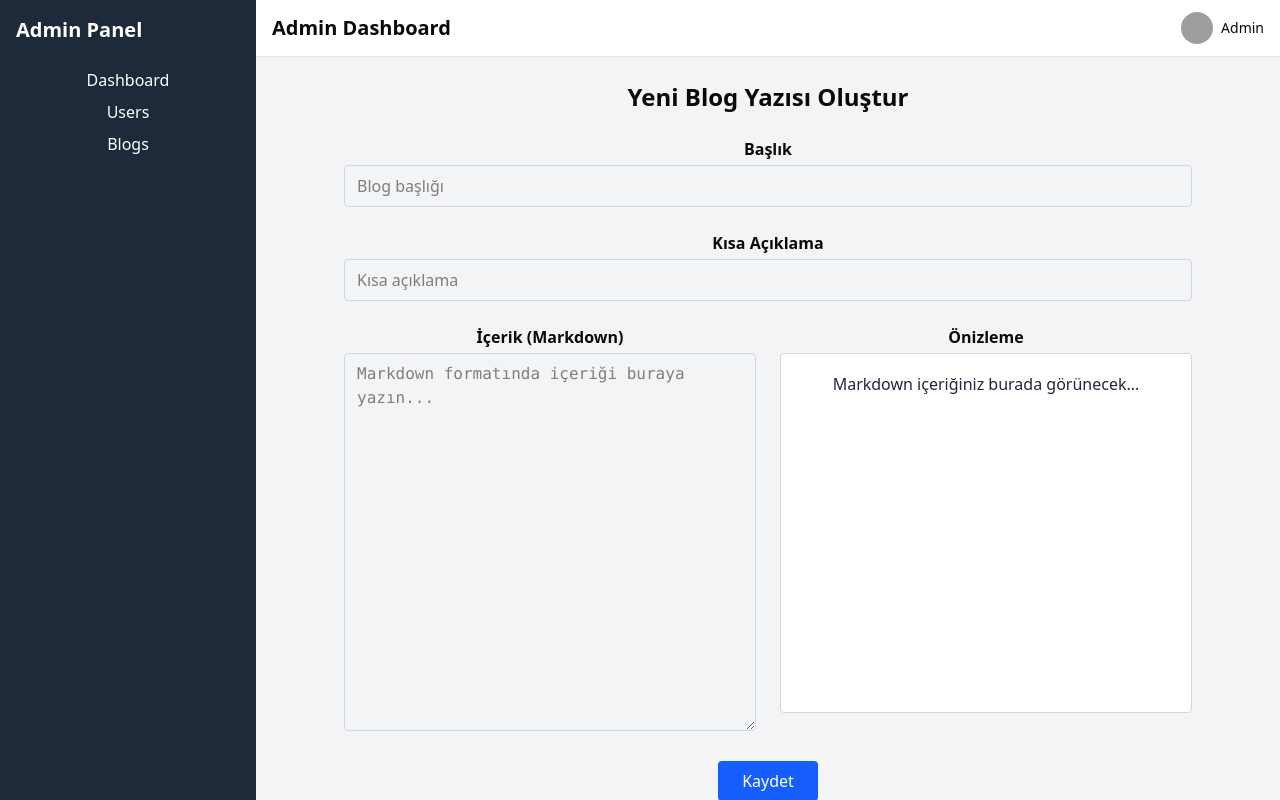
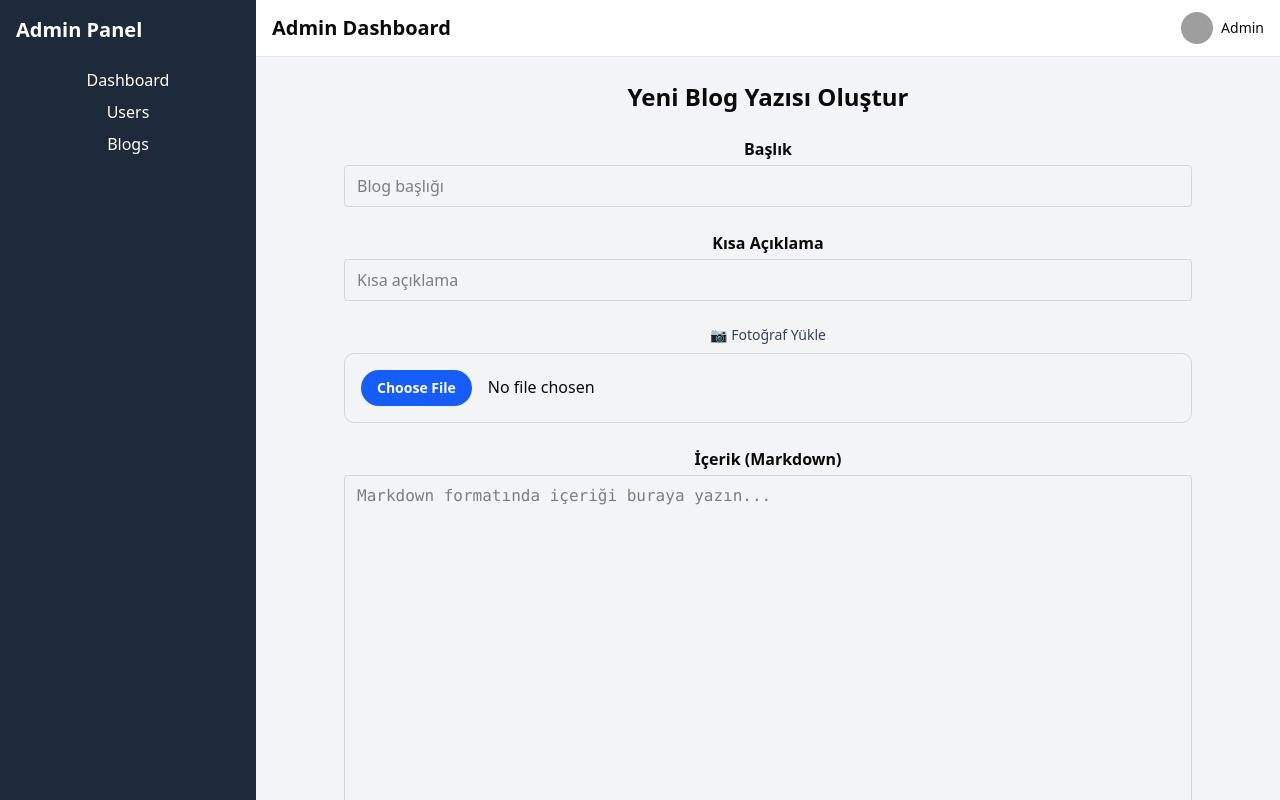
Before and after one commit to frkndnz/habits-app-frontend, a React (Vite) app in the folder habit-tracker/: page /admin/blogs/create in a window 1280 px wide. Built offline with nearby package versions, Linux system fonts and the light colour scheme; no server answers; grey boxes are pictures that could not be loaded.

Commit message:
added blogApi

```diff
--- a/habit-tracker/src/components/admin/blogs/BlogCreate.jsx
+++ b/habit-tracker/src/components/admin/blogs/BlogCreate.jsx
@@ -1,8 +1,10 @@
 import React, { useState } from "react";
 import { useNavigate } from "react-router-dom";
 import ReactMarkdown from "react-markdown";
+import { useAddBlogPostMutation } from "../../../features/blogs/blogApi";
+export const BlogCreate = () => {
 
-export const BlogCreate=()=>{
+  const [addBlogPost]=useAddBlogPostMutation();
 
   const [formData, setFormData] = useState({
     title: "",
@@ -22,10 +24,27 @@ export const BlogCreate=()=>{
 
 
 
-  const handleSubmit=()=>{
+  const handleSubmit = async(e) => {
 
+    e.preventDefault();
+
+    const formDataToSend = new FormData();
+
+    formDataToSend.append("title", formData.title);
+    formDataToSend.append("shortDescription", formData.shortDescription);
+    formDataToSend.append("content", formData.content);
+    formDataToSend.append("image", formData.image);
+
+
+    console.log(formDataToSend.get("title"));
+console.log(formDataToSend.get("image"));
+    await addBlogPost(formDataToSend).unwrap();
   }
-    return(
+
+
+  return (
+    <form onSubmit={handleSubmit} encType="multipart/form-data">
+
     <div className="max-w-4xl mx-auto p-6 space-y-6">
       <h1 className="text-2xl font-bold">Yeni Blog Yazısı Oluştur</h1>
 
@@ -61,8 +80,41 @@ export const BlogCreate=()=>{
           />
       </div>
 
+      <label htmlFor="image" className="block mb-2 text-sm font-medium text-gray-700">
+        📷 Fotoğraf Yükle
+      </label>
+
+      <div className="flex flex-col sm:flex-row items-start sm:items-center gap-6 bg-gray-100 border border-gray-300 p-4 rounded-lg">
+        <input
+        id="image"
+          type="file"
+          name="image"
+          accept="image/*"
+          onChange={handleChange}
+          className="file:mr-4 file:py-2 file:px-4
+          file:rounded-full file:border-0
+          file:text-sm file:font-semibold
+          file:bg-blue-600 file:text-white
+          hover:file:bg-blue-700
+          transition duration-200"
+          />
+
+        {formData.image && (
+          <div className="flex flex-col items-start">
+            <p className="text-sm text-gray-600 mb-1">
+              Seçilen: <span className="font-medium">{formData.image.name}</span>
+            </p>
+            <img
+              src={URL.createObjectURL(formData.image)}
+              alt="Preview"
+              className="w-32 h-32 object-cover rounded border shadow-sm"
+              />
+          </div>
+        )}
+      </div>
+
       {/* Content - Markdown Editor */}
-      <div className="grid grid-cols-1 md:grid-cols-2 gap-6">
+      <div className="grid grid-cols-1 md:grid-cols-1 gap-6">
         <div>
           <label className="block mb-1 font-semibold" htmlFor="content">
             İçerik (Markdown)
@@ -81,20 +133,21 @@ export const BlogCreate=()=>{
         {/* Preview */}
         <div>
           <label className="block mb-1 font-semibold">Önizleme</label>
-          <div className="prose max-w-none border border-gray-300 rounded p-4 overflow-auto h-[360px] bg-white text-gray-800">
-            <ReactMarkdown>{formData.content || "Markdown içeriğiniz burada görünecek..."}</ReactMarkdown>
+          <div className="prose max-w-none border border-gray-300  rounded p-4 overflow-auto h-[360px] bg-white text-gray-800">
+            <ReactMarkdown className="text-left">{formData.content || "Markdown içeriğiniz burada görünecek..."}</ReactMarkdown>
           </div>
         </div>
       </div>
 
       {/* Submit Button */}
       <button
-        type="button"
+        type="submit"
         className="bg-blue-600 text-white px-6 py-2 rounded hover:bg-blue-700 transition"
-        onClick={handleSubmit}
+
         >
         Kaydet
       </button>
     </div>
+        </form>
   )
 }
--- a/habit-tracker/src/features/baseApi.js
+++ b/habit-tracker/src/features/baseApi.js
@@ -5,7 +5,7 @@ export const baseApi = createApi({
     baseQuery: fetchBaseQuery({
         baseUrl: import.meta.env.VITE_API_BASE_URL,
         prepareHeaders: (headers) => {
-            headers.set("Content-Type", "application/json");
+           // headers.set("Content-Type", "application/json");
             const token = localStorage.getItem("token");
             if (token) {
                 headers.set("Authorization", `Bearer ${token}`);
--- /dev/null
+++ b/habit-tracker/src/features/blogs/blogApi.js
@@ -0,0 +1,16 @@
+import { baseApi } from "../baseApi";
+
+export const blogApi=baseApi.injectEndpoints({
+    endpoints:(builder)=>({
+        addBlogPost:builder.mutation({
+            query:(blogPost)=>({
+                url:'blogs',
+                method:"POST",
+                body:blogPost,
+
+            })
+        })
+    })
+})
+
+export const {useAddBlogPostMutation}=blogApi;
```
Lines whose indentation alone changed are shown as unchanged.
